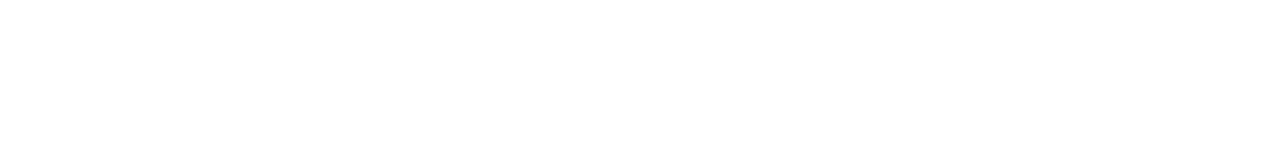
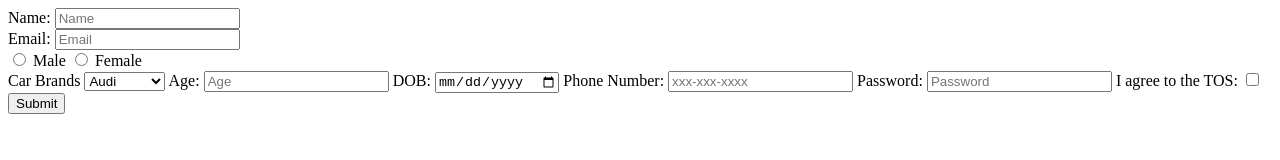
Before and after one commit to acciojob/signup-form-car-Rishabhk0207, a website: page main.html in a window 1280 px wide. Drawn offline with Linux system fonts and the light colour scheme.

Commit message:
created a submission

```diff
--- a/main.html
+++ b/main.html
@@ -8,6 +8,44 @@
 
 <body>
 	<!-- the entire body must be written by student -->
+
+	<form method="post" >
+	<lable for="name">Name:</lable>
+	<input type="text" id="name" placeholder="Name" required>
+		<br>
+	<lable for="email">Email:</lable>
+	<input type="email" id="email" placeholder="Email" required>
+		<br>
+
+	<input type="radio" name="gender" id="gender_m" required>
+	<label for="gender_m">Male</label>
+	<input type="radio" name="gender" id="gender_f" required>
+	<label for="gender_f">Female</label>
+	<br>
+
+	<label for="cars">Car Brands</label>
+		<select id="cars" required placeholder="--Please choose an option--">
+        <option value="audi">Audi</option>
+        <option value="bmw">BMW</option>
+        <option value="mercedes">Mercedes</option>
+		</select>
+
+	<lable for="age">Age:</lable>
+	<input type="number" id="age" placeholder="Age" required>
+	<lable for="dob">DOB:</lable>
+	<input type="date" id="dob"  required>
+		<lable for="tel">Phone Number:</lable>
+	<input type="tel" id="tel" placeholder="xxx-xxx-xxxx">
+
+		<lable for="password">Password:</lable>
+	<input type="password" id="password" placeholder="Password" required>
+		<lable for="tos">I agree to the TOS:</lable>
+	<input type="checkbox" id="tos"  required>
+
+		<input type="submit">
+	</form>
+
+
     <script type="text/javascript" src="./script.js">
 </script>
 
```
